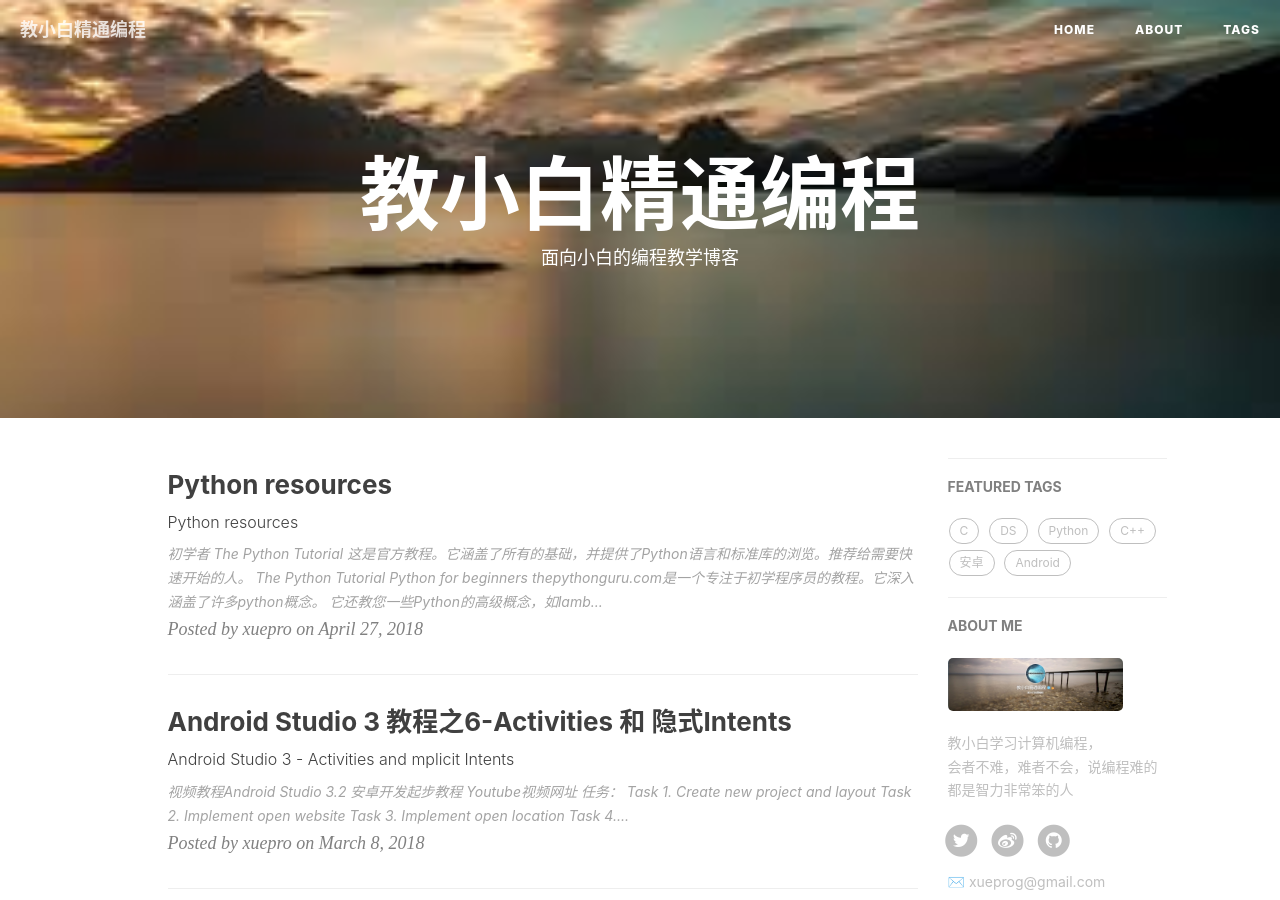
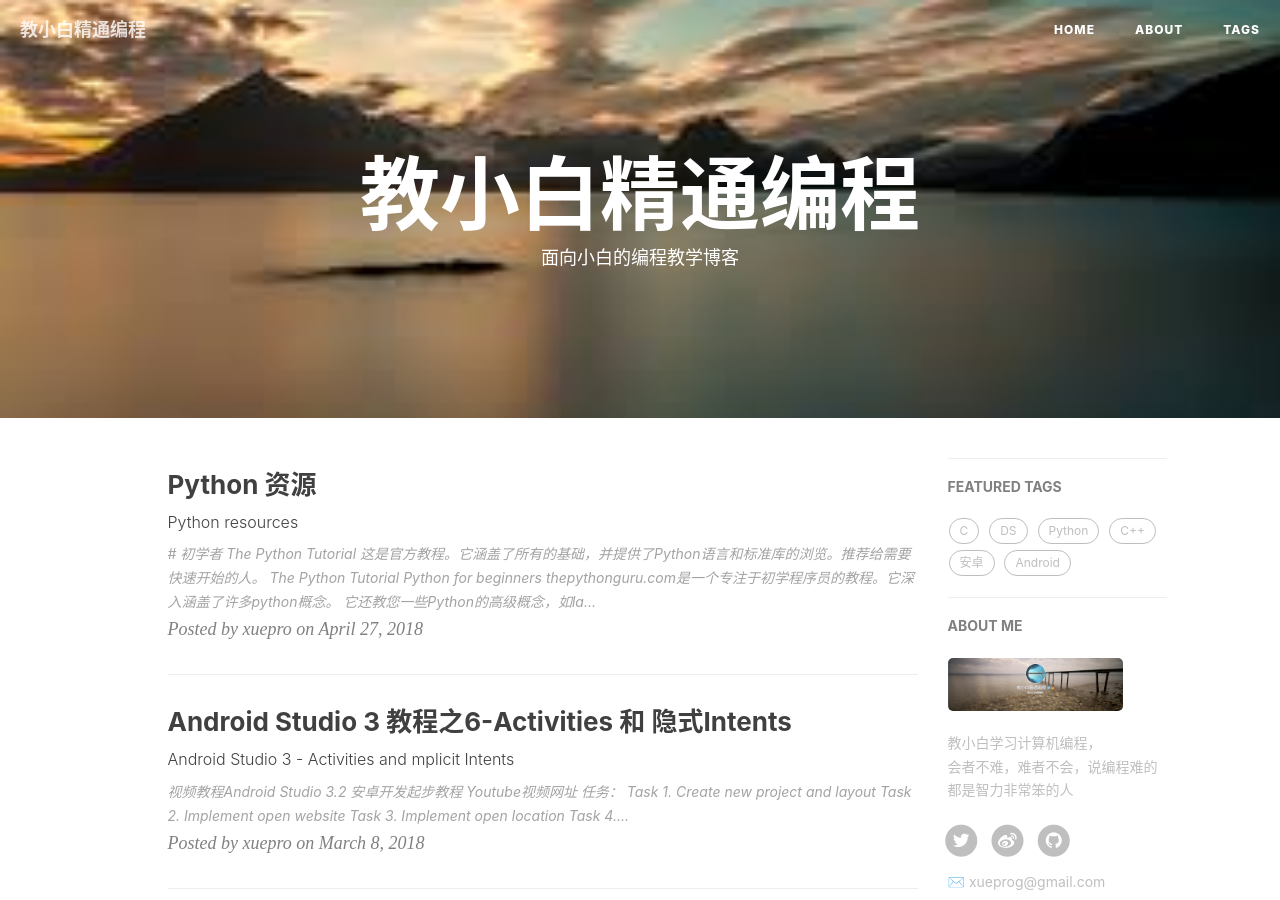
Before and after one commit to xuepro/xuepro.github.io, a Jekyll site: the page built from index.html, in a window 1280 px wide and 900 px high. Built offline with Jekyll 4.4.1, drawn with Linux system fonts in a browser that asks for light colours; nearby versions of some CDN libraries; the list of posts is cut into pages by our own code; comment, search, counter and statistics services are not loaded.

Commit message:
Update and rename 2018-04-27- Python resources.md to 2018-04-27- Python 资源.md

```diff
--- a/_posts/2018-04-27- Python resources.md
+++ b/_posts/2018-04-27- Python 资源.md
@@ -1,6 +1,6 @@
 ---
 layout:       post
-title:        "Python resources"
+title:        "Python 资源"
 subtitle:     "Python resources"
 date:         2018-04-27 00:30:00
 author:       "xuepro"
@@ -14,7 +14,7 @@ tags:
 
 
 
-## 初学者
+# # 初学者
 
 ### The Python Tutorial
 
```
